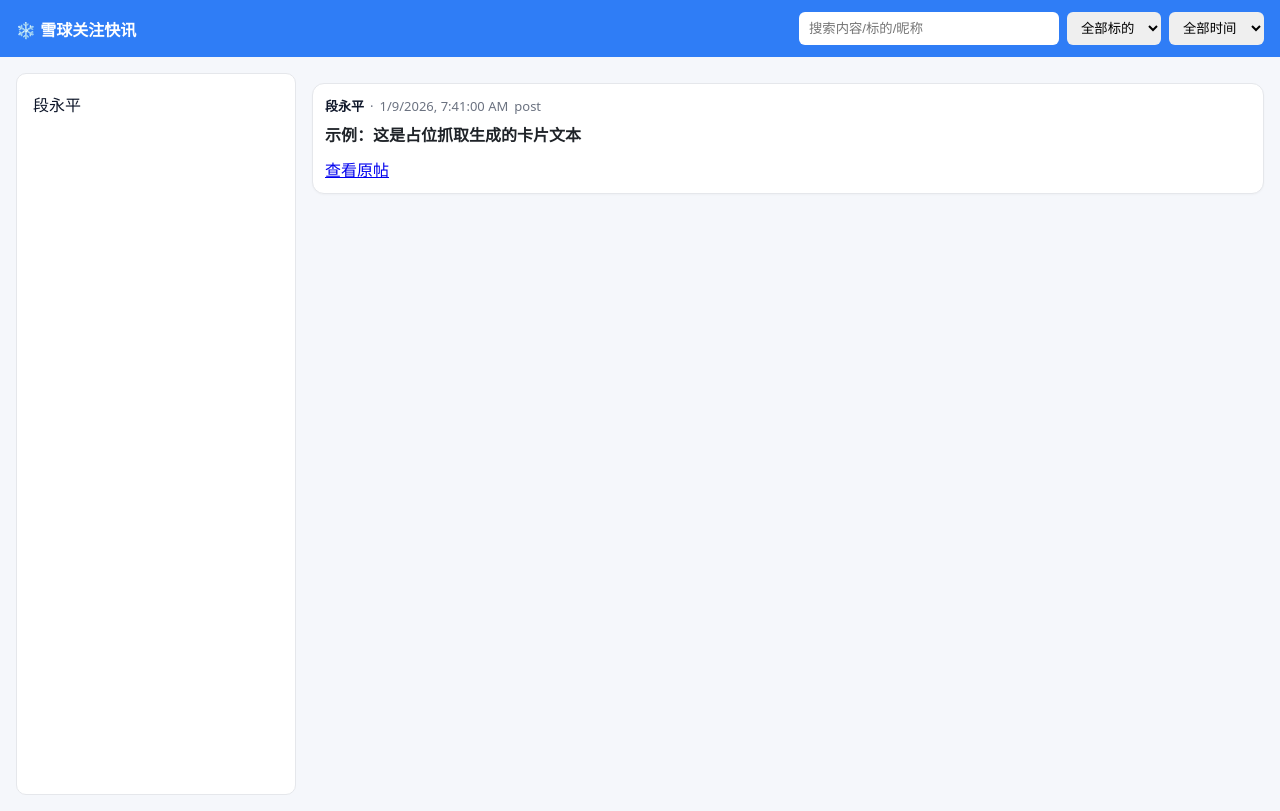
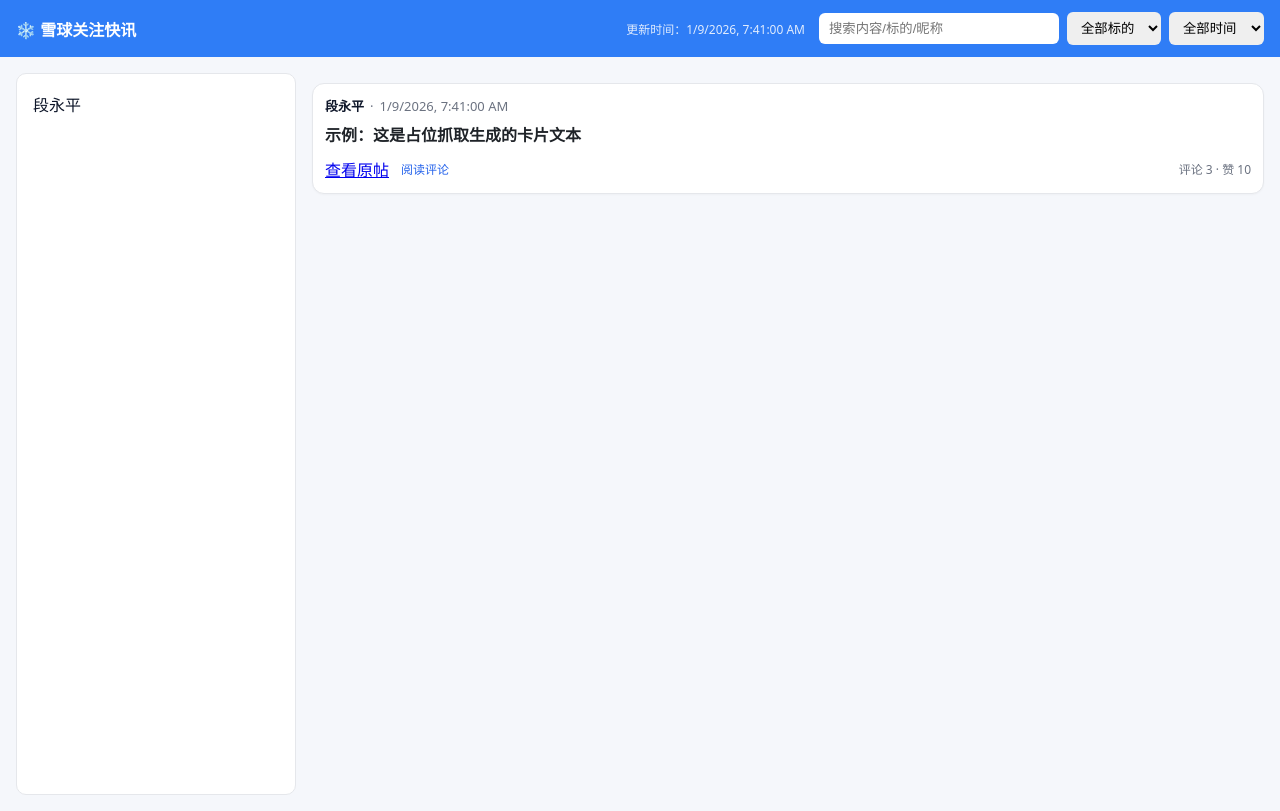
Before and after one commit to JohnWish1590/xueqiu, a website: page web/index.html in a window 1280 px wide. Drawn offline with Linux system fonts and the light colour scheme.

Commit message:
Add files via upload

```diff
--- a/web/app.js
+++ b/web/app.js
@@ -1,16 +1,41 @@
-// 调整前端逻辑：移除清除按钮与“标记已读”按钮；
-// Gmail风格：未读项加粗，点击卡片或“查看原帖”后即标记为已读。
+// 修正昵称、更新时间、图片按钮文字与类型显示；加入评论/点赞数展示（若有）。
 
 (async function(){
   const $ = sel => document.querySelector(sel);
-  const data = await (await fetch('./data/index.json')).json();
+  const dataResp = await fetch('./data/index.json');
+  const data = await dataResp.json();
   const byUser = data.byUser||{}; const byTicker = data.byTicker||{}; const timeline = data.timeline||[];
 
-  // 构建用户侧栏
+  // 更新时间：用时间线最大 created_at；若拿不到，用当前时间
+  const latest = timeline.reduce((max, i)=>{
+    const t = new Date(i.created_at).getTime();
+    return isNaN(t)? max : Math.max(max, t);
+  }, 0);
+  const last = latest? new Date(latest) : new Date();
+  $('#lastUpdate').textContent = `更新时间：${last.toLocaleString()}`;
+
+  // id -> 昵称 映射
+  const idName = new Map();
+  Object.keys(byUser).forEach(id => {
+    const arr = byUser[id];
+    const nm = (arr && arr[0] && arr[0].user_name) ? arr[0].user_name : null;
+    if(nm) idName.set(Number(id), nm);
+  });
+  timeline.forEach(it => {
+    if(it.user_id && it.user_name && !idName.has(it.user_id)) idName.set(it.user_id, it.user_name);
+  });
+  const ensureName = (uid, fallbackTitle='用户') => {
+    const nm = idName.get(uid);
+    if(nm && nm.trim()) return nm;
+    return `${fallbackTitle}${uid}`; // 永不显示 undefined
+  };
+
+  // 侧栏用户（昵称 + 主页链接）
   const userList = $('#userList');
   const userTpl = document.getElementById('userItemTpl');
-  const users = Object.keys(byUser).map(id => ({ id: Number(id), name: (byUser[id][0]?.user_name)||String(id) }))
+  const users = Object.keys(byUser).map(id => ({ id: Number(id), name: ensureName(Number(id)) }))
                               .sort((a,b)=> (a.name||'').localeCompare(b.name||''));
+  userList.innerHTML = '';
   users.forEach(u => {
     const node = userTpl.content.cloneNode(true);
     const a = node.querySelector('.nick');
@@ -19,15 +44,33 @@
     userList.appendChild(node);
   });
 
-  // 构建标的下拉
+  // 标的下拉
   const tickerSelect = $('#tickerSelect');
   const tickers = Object.keys(byTicker).sort();
   tickerSelect.innerHTML = '<option value="all">全部标的</option>' + tickers.map(t=>`<option value="${t}">${t}</option>`).join('');
 
-  // 读/未读本地存储
+  // 读/未读存储
   const storeKey = 'xq_read_hashes';
-  const getRead = () => new Set(JSON.parse(localStorage.getItem(storeKey)||'[]'));
+  const getRead = ()=> new Set(JSON.parse(localStorage.getItem(storeKey)||'[]'));
   const setRead = s => localStorage.setItem(storeKey, JSON.stringify(Array.from(s)));
+
+  // 提取图片链接（显示“图片”两个字，点开浮窗）
+  function extractImages(text){
+    if(!text) return [];
+    const urls = [];
+    const re = /(https?:\/\/[^\s"']+\.(?:jpg|jpeg|png)(?:![\w.]+)?)/gi;
+    let m; while((m = re.exec(text))){ urls.push(m[1]); }
+    return Array.from(new Set(urls));
+  }
+
+  const lightbox = $('#lightbox');
+  const lightboxContent = $('#lightboxContent');
+  $('#lightboxClose').addEventListener('click', ()=>{ lightbox.classList.remove('active'); lightboxContent.innerHTML=''; });
+  lightbox.addEventListener('click', (e)=>{ if(e.target===lightbox){ lightbox.classList.remove('active'); lightboxContent.innerHTML=''; } });
+  function openLightbox(imgs){
+    lightboxContent.innerHTML = imgs.map(u=>`<img src="${u}" alt="image"/>`).join('');
+    lightbox.classList.add('active');
+  }
 
   // 渲染时间线
   function render({ userId=null }={}){
@@ -47,30 +90,48 @@
     const list = (userId? (byUser[userId]||[]) : timeline)
       .filter(i => (tSel==='all' || (i.tickers||[]).includes(tSel)))
       .filter(i => inRange(i))
-      .filter(i => !kw || ((i.text||'').toLowerCase().includes(kw) || (i.title||'').toLowerCase().includes(kw) || (i.user_name||'').toLowerCase().includes(kw)) )
+      .filter(i => !kw || ((i.text||'').toLowerCase().includes(kw) || (i.title||'').toLowerCase().includes(kw) || ensureName(i.user_id).toLowerCase().includes(kw)))
       .sort((a,b)=> new Date(b.created_at)-new Date(a.created_at));
 
-    const tl = $('#timeline'); tl.innerHTML = '';
+    const tl = $('#timeline'); tl.innerHTML='';
     const tpl = document.getElementById('cardTpl');
     const read = getRead();
     list.forEach(item => {
       const node = tpl.content.cloneNode(true);
       const art = node.querySelector('.card');
-      const nick = node.querySelector('.nick'); nick.textContent = item.user_name||String(item.user_id); nick.href = `https://xueqiu.com/u/${item.user_id}`;
+      const nick = node.querySelector('.nick');
+      nick.textContent = ensureName(item.user_id);
+      nick.href = `https://xueqiu.com/u/${item.user_id}`;
       node.querySelector('.time').textContent = new Date(item.created_at).toLocaleString();
-      node.querySelector('.type').textContent = item.type;
-      node.querySelector('.card-body').textContent = item.text||item.title||'';
+      // 不显示类型（避免看到 0 或不必要文本）
+      // 填充正文（允许包含链接 HTML）
+      node.querySelector('.card-body').innerHTML = (item.text||item.title||'');
+
       const origin = node.querySelector('.origin'); origin.href = item.url||`https://xueqiu.com/u/${item.user_id}`;
+      const readComments = node.querySelector('.read-comments'); readComments.href = (item.url||`https://xueqiu.com/u/${item.user_id}`);
+
+      // 图片按钮：固定显示“图片”，点击弹出浮窗
+      const imgs = extractImages(item.text||item.title||'');
+      const imgBtn = node.querySelector('.img-count');
+      if(imgs.length){
+        imgBtn.style.display = 'inline-block';
+        imgBtn.textContent = '图片';
+        imgBtn.addEventListener('click', ()=> openLightbox(imgs));
+      }
+
+      // 可选计数（若数据里有）
+      const counts = node.querySelector('.counts');
+      const cc = Number(item.comments_count||0);
+      const lc = Number(item.likes_count||0);
+      if(cc+lc>0){ counts.textContent = `评论 ${cc} · 赞 ${lc}`; }
 
       const isRead = read.has(item.hash);
       art.classList.add(isRead? 'read' : 'unread');
-
-      // 点击卡片或原帖链接即标记已读
       art.addEventListener('click', (e)=>{
-        // 避免点击昵称跳转导致阻塞：仅当点击区域不是链接时标记
         if(!(e.target.closest('a'))){ const s=getRead(); s.add(item.hash); setRead(s); art.classList.remove('unread'); art.classList.add('read'); }
       });
       origin.addEventListener('click', ()=>{ const s=getRead(); s.add(item.hash); setRead(s); });
+      readComments.addEventListener('click', ()=>{ const s=getRead(); s.add(item.hash); setRead(s); });
 
       tl.appendChild(node);
     });
@@ -81,6 +142,5 @@
   $('#dateSelect').addEventListener('change', ()=> render({}));
   $('#kw').addEventListener('input', ()=> render({}));
 
-  // 初始渲染
   render({});
 })();
--- a/web/index.html
+++ b/web/index.html
@@ -10,6 +10,7 @@
   <header class="topbar">
     <div class="logo">❄️ 雪球关注快讯</div>
     <div class="actions">
+      <span id="lastUpdate" class="muted"></span>
       <input id="kw" class="search" placeholder="搜索内容/标的/昵称" />
       <select id="tickerSelect" class="select"></select>
       <select id="dateSelect" class="select">
@@ -38,15 +39,23 @@
         <a class="nick link" target="_blank"></a>
         <span class="dot">·</span>
         <time class="time"></time>
-        <span class="type"></span>
       </div>
       <div class="card-body"></div>
       <div class="card-foot">
         <a class="origin" target="_blank">查看原帖</a>
+        <a class="read-comments" target="_blank">阅读评论</a>
+        <span class="img-count" style="display:none">图片</span>
+        <span class="counts" style="margin-left:auto"></span>
       </div>
     </article>
   </template>
 
+  <!-- 图片浮窗 -->
+  <div class="lightbox" id="lightbox">
+    <div class="lightbox-content" id="lightboxContent"></div>
+    <button class="lightbox-close" id="lightboxClose">关闭</button>
+  </div>
+
   <script src="app.js"></script>
 </body>
 </html>
--- a/web/style.css
+++ b/web/style.css
@@ -2,8 +2,9 @@
 body{ font-family: system-ui,-apple-system,Segoe UI,Roboto,Arial; margin:0; background:var(--bg); color:var(--text); }
 .topbar{ display:flex; justify-content:space-between; align-items:center; padding:12px 16px; background:var(--primary); color:#fff; position:sticky; top:0; }
 .topbar .logo{ font-weight:700; }
-.topbar .actions{ display:flex; gap:8px; }
-.search{ padding:8px 10px; border-radius:6px; border:none; width:240px; }
+.topbar .actions{ display:flex; gap:8px; align-items:center; }
+.muted{ opacity:.85; font-size:12px; margin-right:6px; }
+.search{ padding:8px 10px; border-radius:6px; border:none; width:220px; }
 .select{ padding:8px 10px; border-radius:6px; border:none; }
 .layout{ display:grid; grid-template-columns:280px 1fr; gap:16px; padding:16px; }
 .sidebar{ background:var(--card); border:1px solid var(--border); border-radius:10px; padding:10px; height:calc(100vh - 100px); overflow:auto; }
@@ -17,7 +18,14 @@ body{ font-family: system-ui,-apple-system,Segoe UI,Roboto,Arial; margin:0; back
 .card-body{ margin:8px 0; line-height:1.6; }
 .card-foot{ display:flex; gap:12px; align-items:center; }
 .link{ color:#2563eb; text-decoration:none; }
-/* Gmail风格的读/未读：未读加粗，读过常规 */
 .card.unread .card-head .nick, .card.unread .card-body{ font-weight:700; }
 .card.read .card-head .nick, .card.read .card-body{ font-weight:400; }
-@media (max-width:900px){ .layout{ grid-template-columns:1fr; } .sidebar{ height:auto; } }
+.img-count{ display:inline-block; padding:4px 8px; border:1px solid var(--border); border-radius:6px; background:#fff; color:#374151; font-size:12px; cursor:pointer; }
+.img-count:hover{ background:#f3f4f6; }
+.lightbox{ position:fixed; inset:0; background:rgba(0,0,0,.6); display:none; align-items:center; justify-content:center; z-index:9999; }
+.lightbox.active{ display:flex; }
+.lightbox-content{ max-width:90vw; max-height:90vh; background:#000; padding:8px; border-radius:8px; }
+.lightbox-content img{ max-width:88vw; max-height:86vh; display:block; margin:6px auto; }
+.lightbox-close{ position:absolute; top:16px; right:16px; background:#fff; border:1px solid var(--border); border-radius:6px; padding:6px 10px; cursor:pointer; }
+.read-comments{ font-size:12px; color:#2563eb; text-decoration:none; }
+.counts{ font-size:12px; color:var(--muted); }
```
